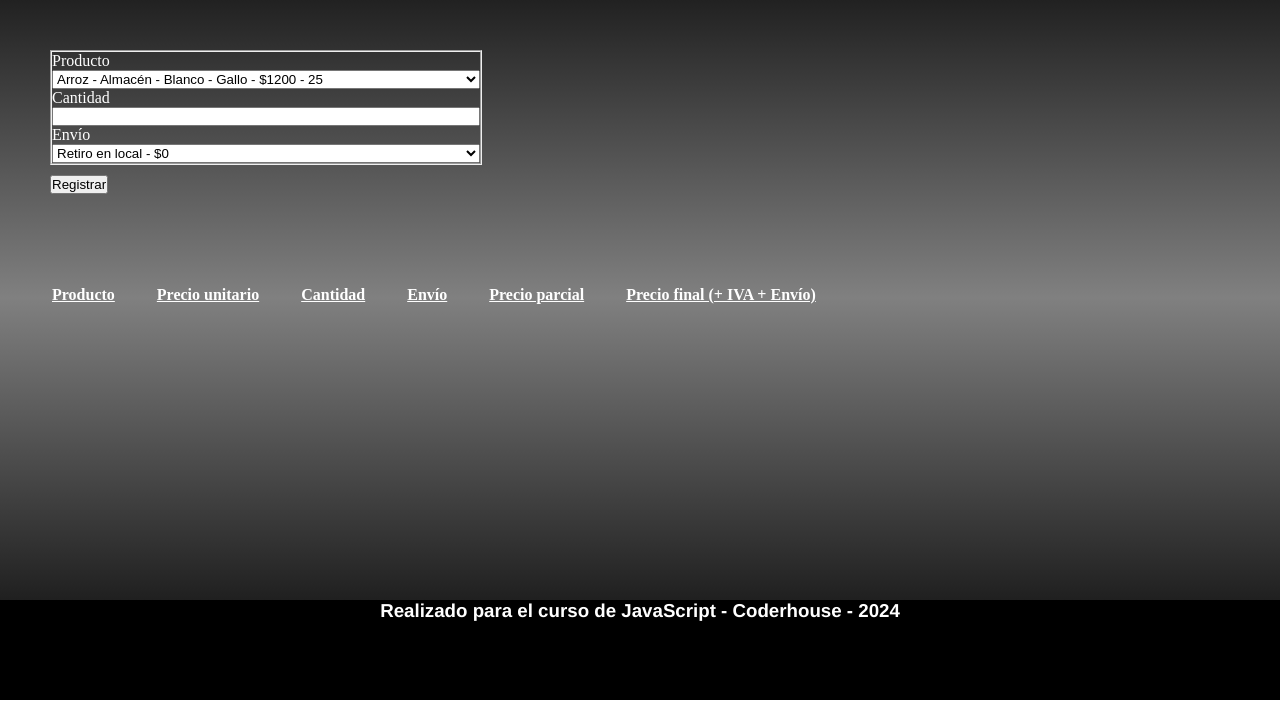
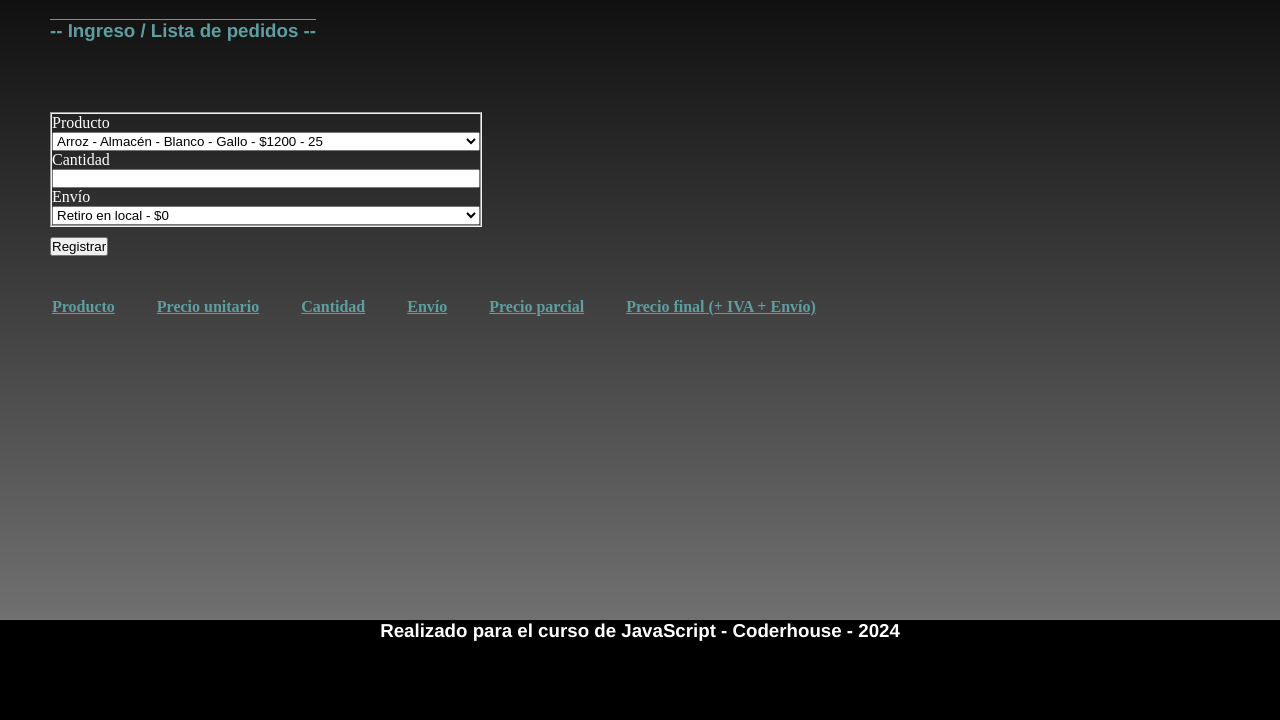
Before and after one commit to Nico2703/entrega_2_JS, a plain HTML site: page pages/compra.html in a window 1280 px wide. Shown: the part 105-825 px from the top of the page. Drawn offline with Linux system fonts and the light colour scheme.

Commit message:
Correcciones

```diff
--- a/css/style.css
+++ b/css/style.css
@@ -35,20 +35,24 @@ nav ul li a{
     padding: 40px;
 }
 
+nav ul li a:hover{
+    color:cadetblue;
+}
+
 header h2{
     color: white;
     font-family:'Franklin Gothic Medium', 'Arial Narrow', Arial, sans-serif;
 }
 
 main h3{
-    color: white;
+    color: cadetblue;
     font-family:'Franklin Gothic Medium', 'Arial Narrow', Arial, sans-serif;
-    padding: 20px;
+    text-decoration-line: overline;
     margin: 40px 0px 10px 100px;
 }
 
 body{
-    background-image: linear-gradient(black, grey, black);
+    background-image: linear-gradient(black, grey);
 }
 
 table{
@@ -57,6 +61,7 @@ table{
 }
 
 #table thead tr th{
+    color: cadetblue;
     padding: 10px 0px;
     text-decoration-line: underline;
 }
@@ -66,6 +71,7 @@ table{
 }
 
 #table_b thead tr th{
+    color: cadetblue;
     padding: 10px 20px;
     text-decoration-line: underline;
 }
@@ -86,7 +92,7 @@ footer h3{
 
 form{
     width: 30%;
-    padding: 50px;
+    padding: 50px 50px 0px 50px;
 }
 
 form fieldset{
--- a/pages/compra.html
+++ b/pages/compra.html
@@ -17,11 +17,12 @@
             <ul>
                 <li><a href= "../index.html"> Home </a></li>
                 <li><a href= "./producto.html"> Productos </a></li>
-                <li><a href= "#"> Compras </a></li>
+                <li><a href= "#"> Pedidos </a></li>
             </ul>
         </nav>
     </header>
     <main style="height: 600px;">
+        <h3 style="margin: 20px 50px; color: cadetblue;"> -- Ingreso / Lista de pedidos --</h3>
         <form id="form_in">
             <fieldset>
                 <label for="opciones_1">Producto</label>
```
Also changed, not shown: pages/producto.html (+2 -2 lines), js/pedido_script.js (line endings or trailing spaces).
